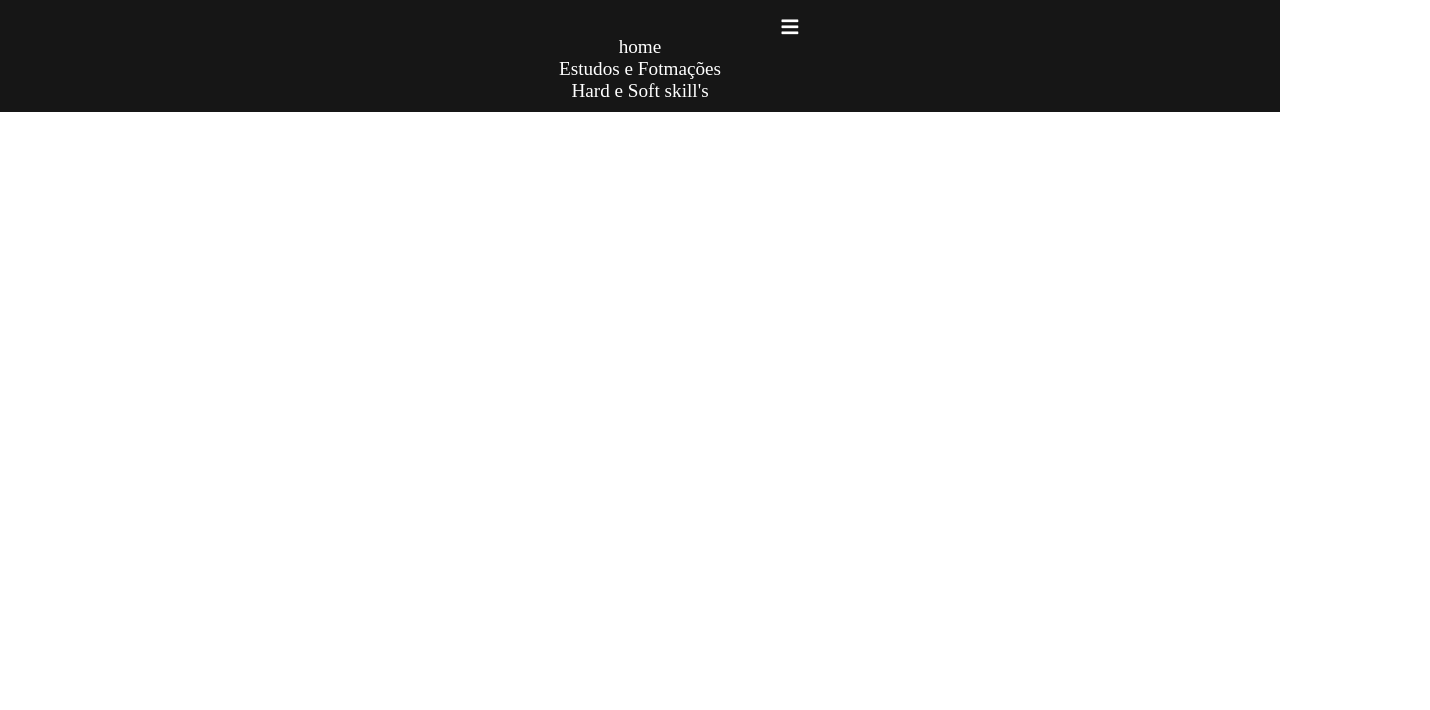
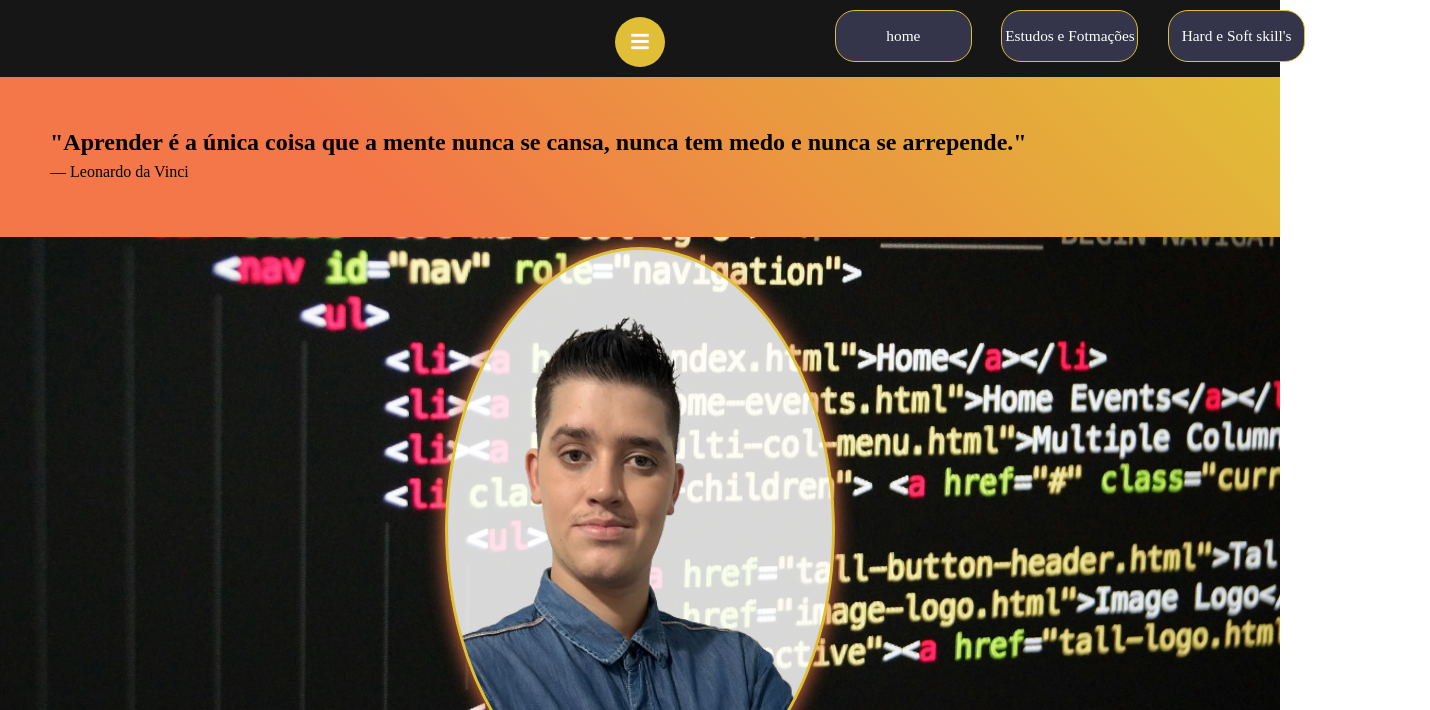
Before and after one commit to LouisDevC/meu_portifolio, a plain HTML site: page PAGES/index.html in a window 1280 px wide. Shown: the part 90-800 px from the top of the page, 1430 px wide, since content can reach past the window. Drawn offline with Linux system fonts and the light colour scheme.

Commit message:
criado media queries

```diff
--- /dev/null
+++ b/ASSETS/SCRIPTS/index.js
@@ -0,0 +1,2 @@
+let menuButton = document.getElementsByClassName("fas fa-bars")
+let meunHub = document.getElementsByClassName("menu")
--- /dev/null
+++ b/ASSETS/STYLESHEETS/cellG.css
@@ -0,0 +1,44 @@
+@media screen and (min-width: 425px) {
+    .perfil{
+        height: 245px;
+        width: 60vw;
+    }
+}
+@media screen and (min-width: 768px) {
+    .perfil{
+        height: 70vh;
+        width: 30%;
+        margin: 10px auto;
+    }
+}
+@media screen and (min-width: 768px) {
+    nav{
+        display: block;
+        position: absolute;
+        left: 820px;
+        width: 200px;
+        height: 200px;
+        top: 50px;
+        color: white;
+        background-color: transparent;
+    }
+    li:hover {
+        width: 200px;
+    }
+    ul{
+        display: flex;
+        flex-direction: row;
+        width: 500px;
+    }
+    li{
+        width: 135px;
+        height: 50px;
+        padding: 0;
+        font-size: .8em;
+    }
+    .perfil{
+        height: 70vh;
+        width: 30%;
+        margin: 10px auto;
+    }
+}
--- a/ASSETS/STYLESHEETS/index.css
+++ b/ASSETS/STYLESHEETS/index.css
@@ -40,6 +40,69 @@ header p{
     padding: 10px;
 }
 .fas{
-    position: relative;
-    left: 150px;
+    margin: auto;
+    font-size: 20px;
+    padding: 15px;
+    width: 20px;
+    background-color: var(--OldGold);
+    border-radius: 50%;
+    transition: .5s;
 }
+.fas:hover{
+    box-shadow: 0px 0px 10px rgb(255, 230, 0);
+    border-radius: 0% 50% 50% 50%;
+    color: var(--night);
+}
+nav{
+    display: none;
+    position: absolute;
+    top: 165px;
+    background-color: #1616167a;
+    height: 100vh;
+    width: 100vw;
+}
+ul{
+    display: flex;
+    flex-direction: column;
+    line-height: 50px;
+}
+li{
+    list-style: none;
+    width: 50%;
+    margin: auto;
+    margin-top: 50px;
+    background-color: var(--SpaceCadet);
+    border: 1px solid var(--OldGold);
+    border-radius: 20px;
+    transition: .5s;
+}
+li:hover{
+    box-shadow: 0px 0px 10px var(--OldGold);
+    width: 55%;
+    padding: 2px 0;
+}
+main{
+    background-image: url(../IMG/HTML.jpg);
+    background-position: center;
+    background-size: cover;
+    height: 100vh;
+    width: 100vw;
+}
+.frase{
+    background-image: linear-gradient(45deg, #F37748 30%, #E0BE36);
+    padding: 50px;
+    line-height: 30px;
+}
+.perfil{
+    background-image: url(../PHOTOS/linkedinNotbg.png);
+    background-position: center;
+    background-size: cover;
+    margin: auto;
+    margin-top: 20px;
+    width: 65vw;
+    height: 245px;
+    border-radius: 50%;
+    border: 3px solid var(--OldGold);
+    background-color: rgba(255, 255, 255, 0.836);
+    box-shadow: 0px 0px 20px #F37748;
+}
--- a/PAGES/index.html
+++ b/PAGES/index.html
@@ -9,12 +9,14 @@
     <link rel="stylesheet" href="https://cdnjs.cloudflare.com/ajax/libs/font-awesome/5.15.4/css/all.min.css">
 
     <link rel="stylesheet" href="../ASSETS/STYLESHEETS/index.css">
+    <script src="../ASSETS/SCRIPTS/index.js"></script>
+    <link rel="stylesheet" href="../ASSETS/STYLESHEETS/cellG.css">
 </head>
 <body>
     <header>
         <h1>Louis C</h1>
         <p>Front-End Developer</p>
-        <i class="fas fa-bars"></i>
+        <i class="fas fa-bars" onclick="Open()"></i>
         <nav class="menu">
             <ul>
                 <li>home</li>
@@ -24,8 +26,15 @@
         </nav>
     </header>
     <main>
+        <section class="frase">
+            <h2>"Aprender é a única coisa que a mente nunca se cansa, nunca tem medo e nunca se arrepende."</h2>
+            <p>— Leonardo da Vinci</p>
+        </section>
+        <section class="info">
+            <div class="perfil">
 
-    </main>
+            </div>
+        </section>
     <footer>
 
     </footer>
```
Also changed, not shown: ASSETS/PHOTOS/linkedinNotbg.png (added), ASSETS/PHOTOS/linkedinPerf.jpeg (added).
